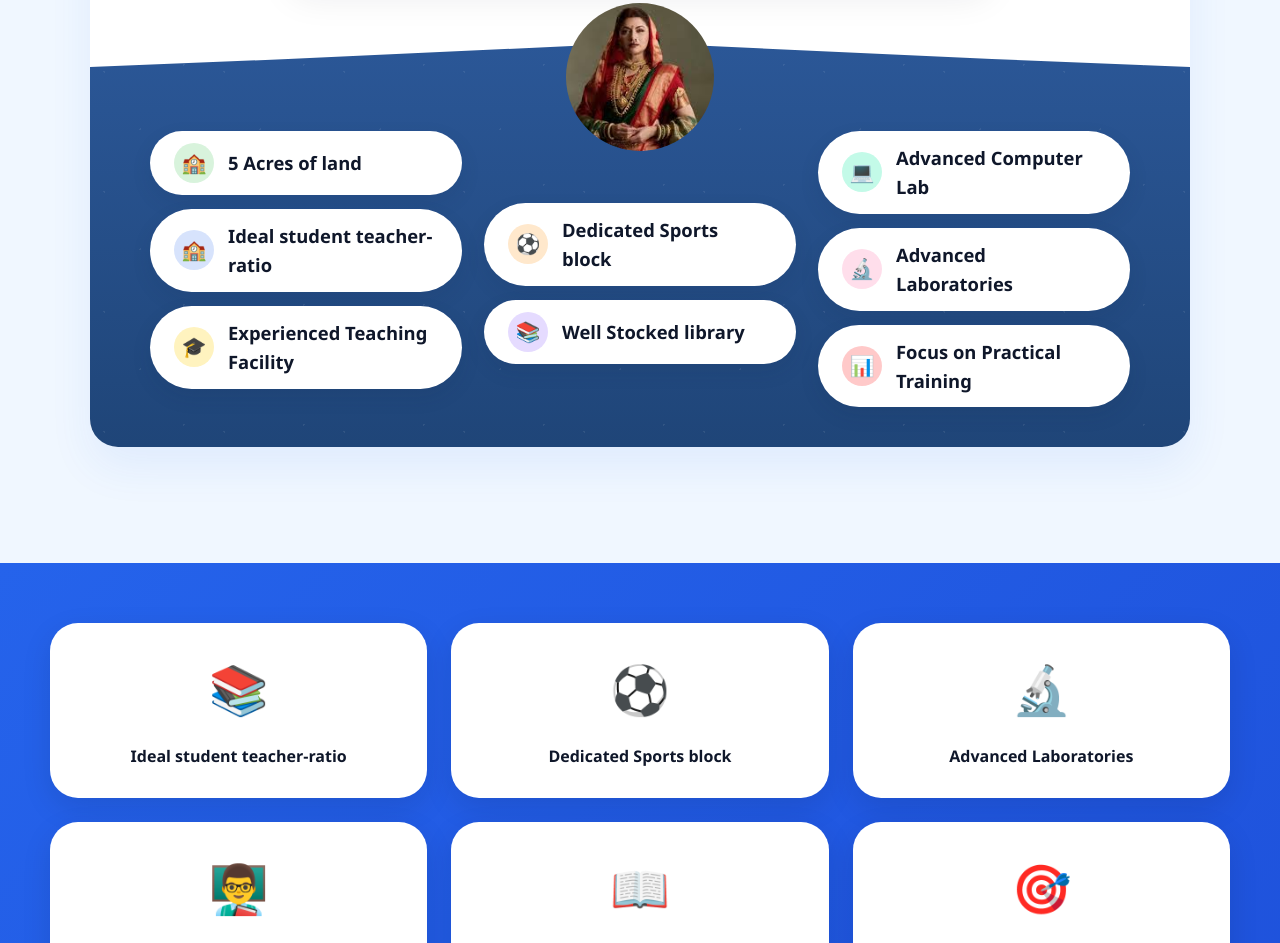
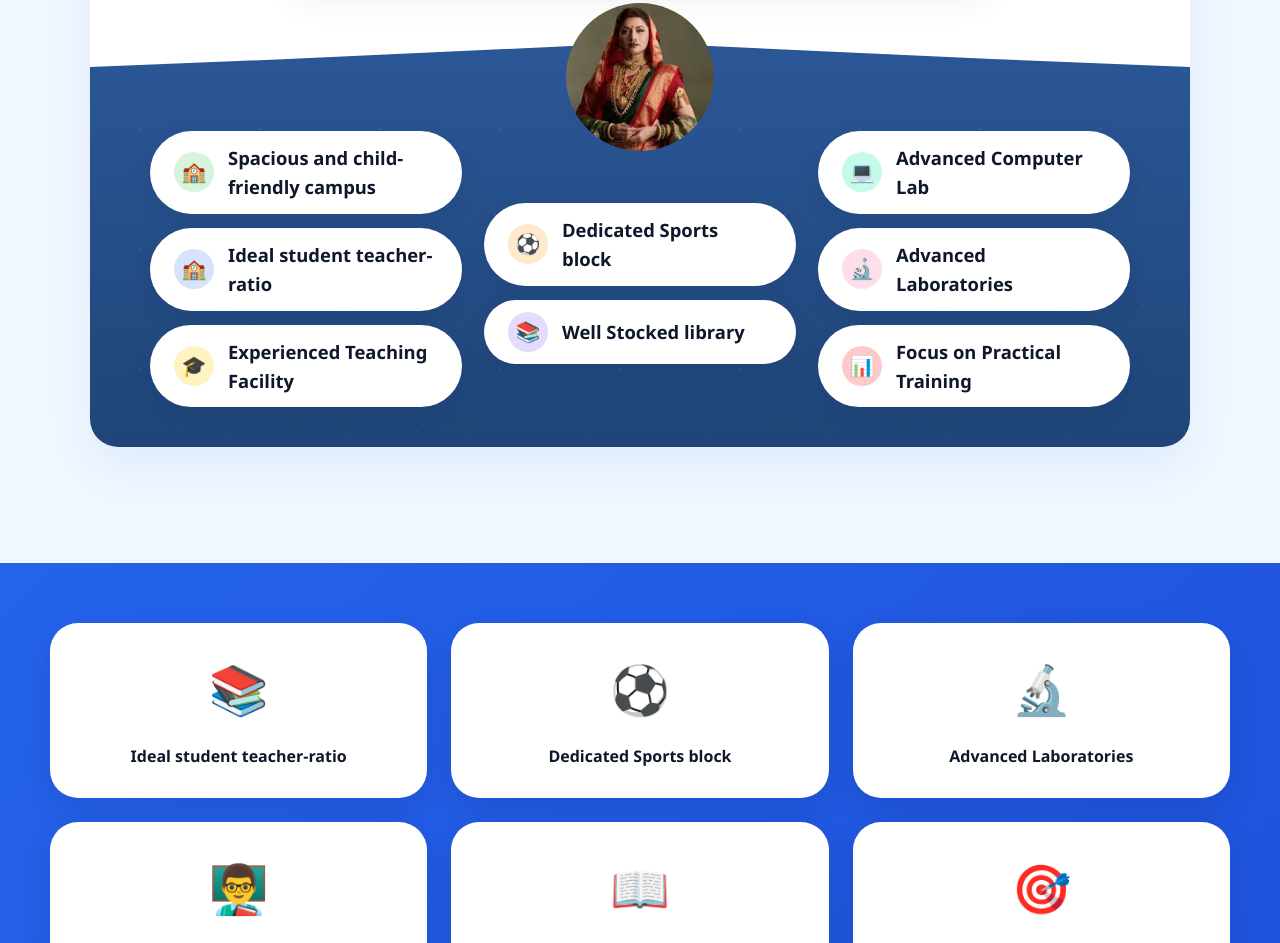
Before and after one commit to radhikapawar8089-Stack/PrePrimarySchool, a website: page index.html in a window 1280 px wide. Shown: the part 1774-2717 px from the top of the page. Drawn offline with Linux system fonts and the light colour scheme.

Commit message:
Update homepage campus label

```diff
--- a/index.html
+++ b/index.html
@@ -125,7 +125,7 @@
             <div class="unique-column">
               <div class="unique-pill">
                 <span class="pill-icon pill-icon-green" aria-hidden="true">🏫</span>
-                <span>5 Acres of land</span>
+                <span>Spacious and child-friendly campus</span>
               </div>
               <div class="unique-pill">
                 <span class="pill-icon pill-icon-blue" aria-hidden="true">🏫</span>
```
Also changed, not shown: preprimary-school-site/index.html (+1 -1 lines).
